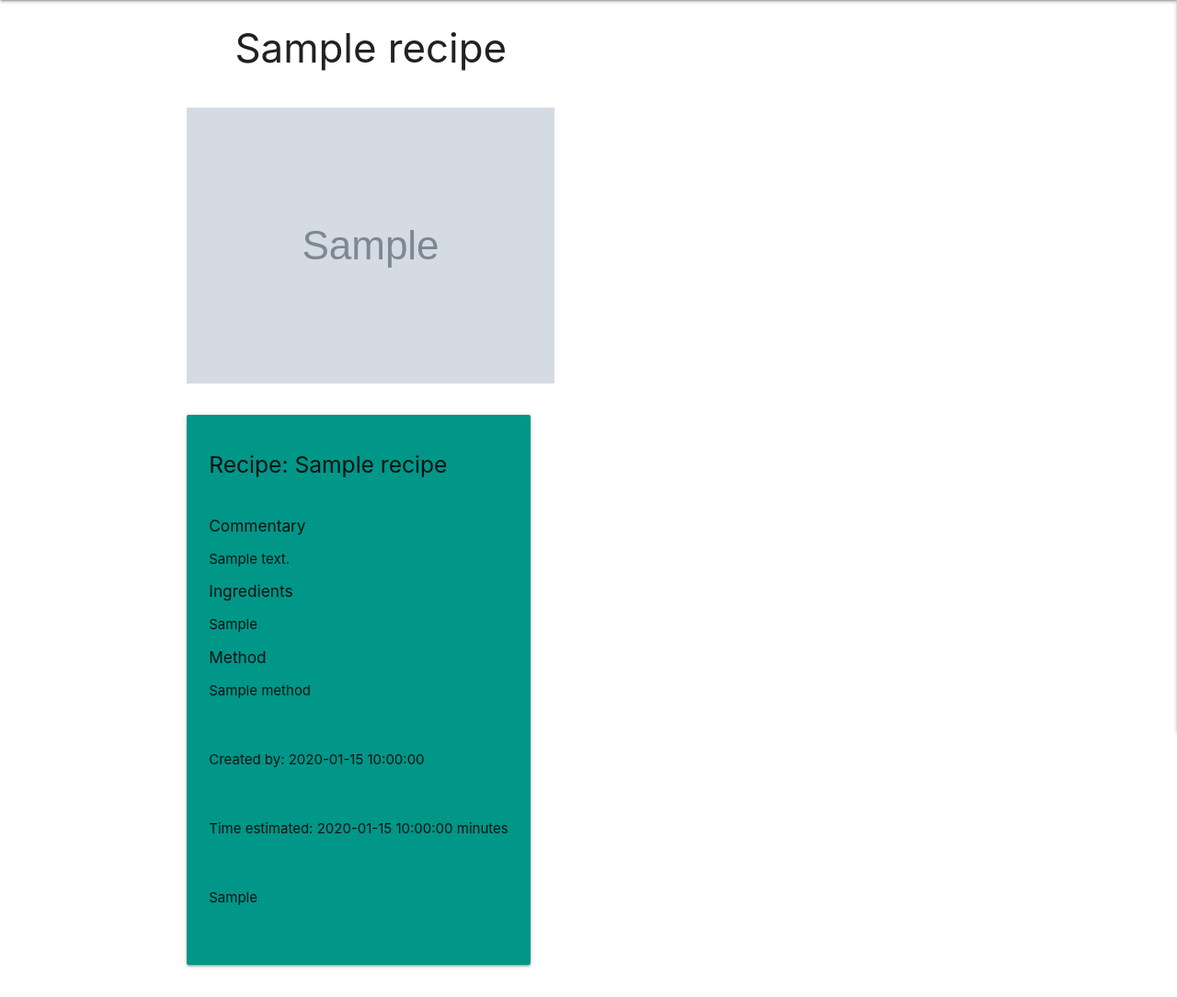
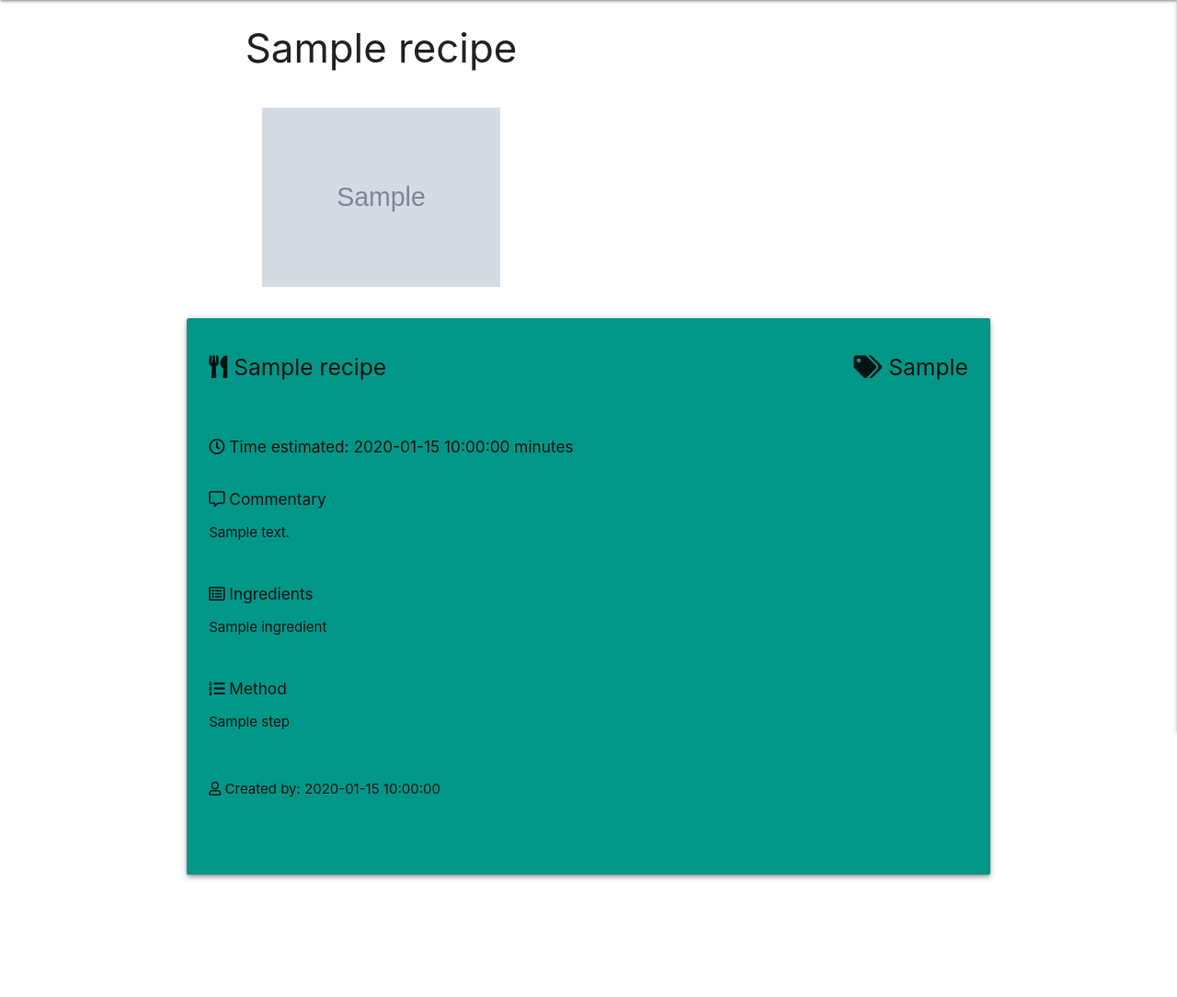
Before and after one commit to pedromn0/my-recipes-milestone-3, a Flask app: template templates/individual_recipe.html in a window 1280 px wide. Shown: the part 64-1148 px from the top of the page at 92% size. After the commit the page ends 1021 px from the top, so only its background shows below. Run offline with Flask 2, Linux system fonts and the light colour scheme; the template is opened without the code that fills it: most values are stand-ins (such as "Sample title", 1, 10 or a date in 2020); grey boxes marked "Sample" are stand-in pictures; some libraries are stand-ins or nearby versions.

Commit message:
Add new style to individual_recipe.html and correct the exibition of ingredients and method

```diff
--- a/templates/individual_recipe.html
+++ b/templates/individual_recipe.html
@@ -3,23 +3,63 @@
     <div class="row">
         <div class="col 12">
             <h3 class="center-align">{{ recipe.recipe_name }}</h3><br>
-            <img class="responsive-img" src="{{ recipe.url_picture }}">
+            <div class="col s8 offset-s2">
+                <img class="responsive-img" src="{{ recipe.url_picture }}">
+            </div>
         </div>
     </div>
 
     <div class="row">
-        <div class="col 12">
-            <div class="card-panel teal">
-                <h5>Recipe: {{ recipe.recipe_name }}</h5><br>
-                <h6>Commentary</h6>
-                <p>{{ recipe.commentary }}</p>
-                <h6>Ingredients</h6>
-                <p>{{ recipe.ingredients_list }}</p>
-                <h6>Method</h6>
-                <p>{{ recipe.method }}</p><br>
-                <p>Created by: {{ recipe.created_by }}</p><br>
-                <p>Time estimated: {{ recipe.estimated_time }} minutes</p><br>
-                <p>{{ recipe.food_type }}</p><br>
+        <div class="col s12">
+            <div class="card-panel teal z-depth-2">
+                <!-- Recipe Header Name and Tag -->
+                <div class="row">
+                    <div class="col s8">
+                        <h5><i class="fas fa-utensils"></i> {{ recipe.recipe_name }}</h5><br>
+                    </div>
+                    <div class="col s4 right-align">
+                        <h5><i class="fas fa-tags"></i> {{ recipe.food_type }}</h5>
+                    </div>
+                </div>
+                <div class="row">
+                    <div class="col s8">
+                        <h6><i class="far fa-clock"></i> Time estimated: {{ recipe.estimated_time }} minutes</h6>
+                    </div>
+                </div>
+                <!-- Recipe Commentary -->
+                <div class="row">
+                    <div class="col s12">
+                        <h6><i class="far fa-comment-alt"></i> Commentary</h6>
+                        <p>{{ recipe.commentary }}</p>
+                    </div>
+                </div>
+                <!-- Ingredient List -->
+                <div class="row">
+                    <div class="col s12">
+                        <h6><i class="far fa-list-alt"></i> Ingredients</h6>
+                        {% for ingredient in recipe.ingredients_list %}
+                            <ul>
+                                <li>{{- ingredient -}}</li>
+                            </ul>
+                        {% endfor %}
+                    </div>
+                </div>
+                <!-- Method of Preparation -->
+                <div class="row">
+                    <div class="col s12">
+                        <h6><i class="fas fa-list-ol"></i> Method</h6>
+                        {% for step in recipe.method %}
+                            <ul>
+                                <li>{{- step -}}</li>
+                            </ul>
+                        {% endfor %}
+                    </div>
+                </div>
+                <div class="row">
+                    <div class="col s8">
+                        <p><i class="far fa-user prefix"></i> Created by: {{ recipe.created_by }}</p><br>
+                    </div>
+                </div>
             </div>
         </div>
     </div>
```
Also changed, not shown: app.py (+7 -0 lines).
